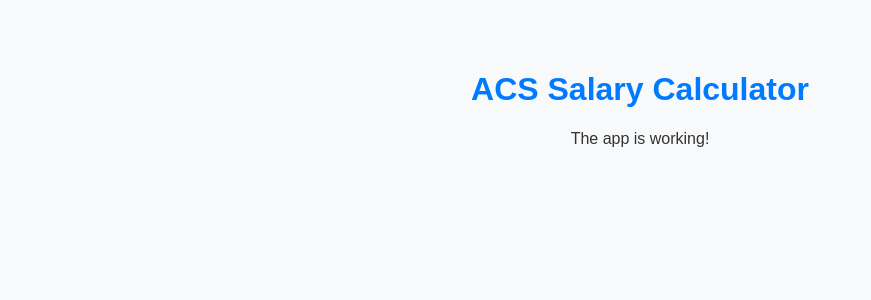
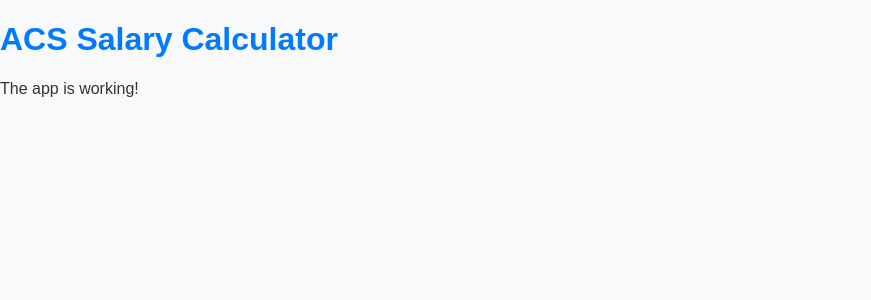
Before and after one commit to Davinder498/ACS-Salary, a React (Vite) app: page / in a window 1280 px wide. Shown: the top 300 px of the page, without its empty margins (0-871 px from the left). Built offline with nearby package versions, Linux system fonts and the light colour scheme.

Commit message:
Update App.tsx

```diff
--- a/src/App.tsx
+++ b/src/App.tsx
@@ -1,12 +1,12 @@
-import React from 'react'
+import React from 'react';
 
-function App() {
+const App: React.FC = () => {
   return (
-    <div style={{ textAlign: 'center', padding: '50px' }}>
+    <div>
       <h1>ACS Salary Calculator</h1>
       <p>The app is working!</p>
     </div>
-  )
-}
+  );
+};
 
-export default App
+export default App;
```
